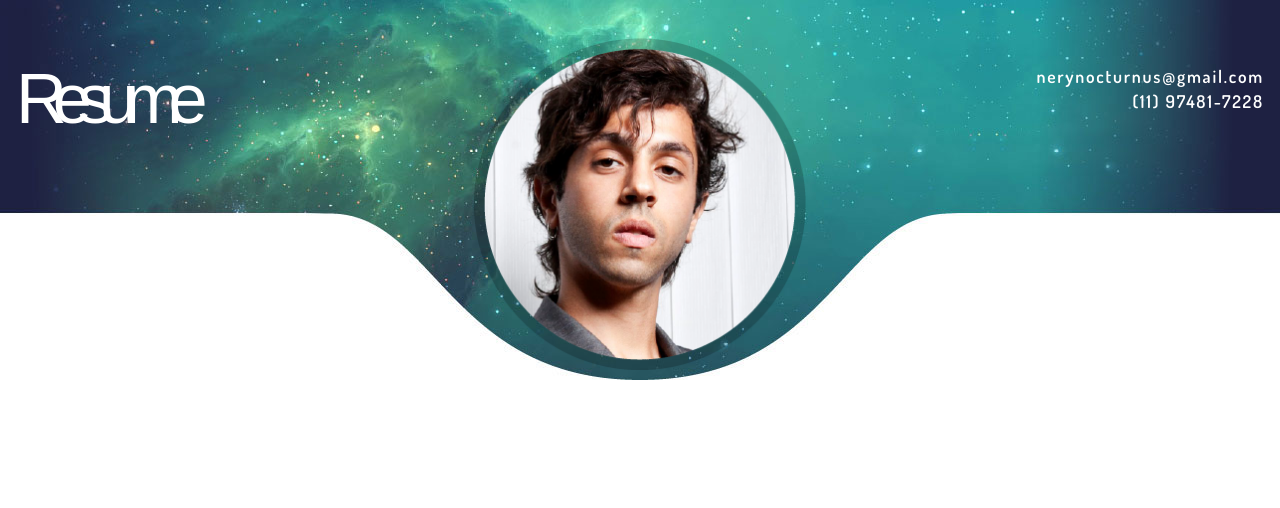
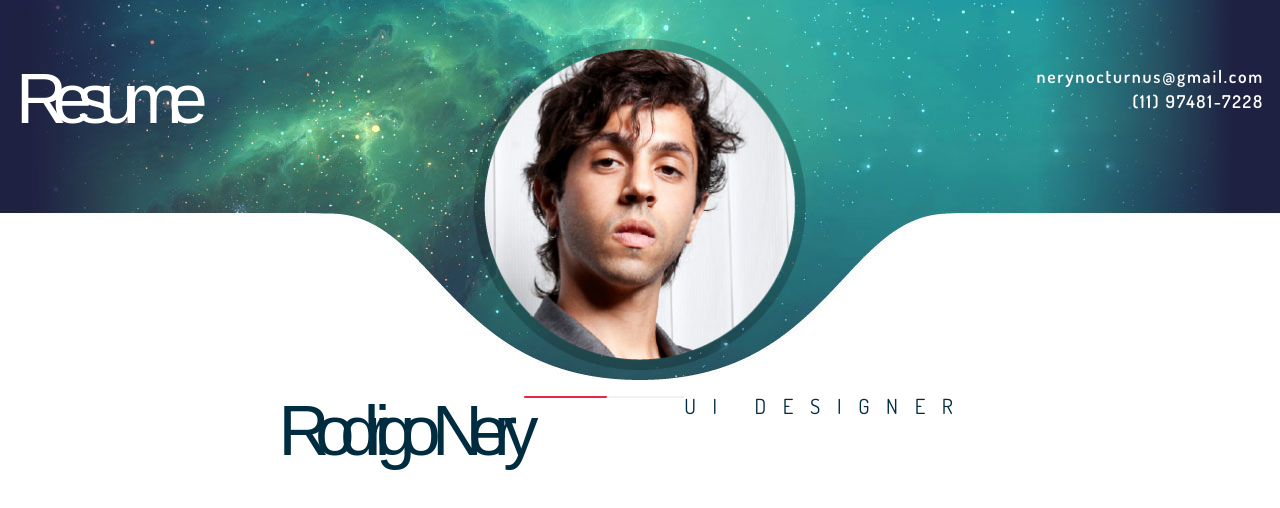
Before and after one commit to rodrigonerysilva/rodrigonery, a plain HTML site: page index.html in a window 1280 px wide. Drawn offline with nearby package versions, Linux system fonts and the light colour scheme.

Commit message:
initial-status-bar

```diff
--- a/css/style.css
+++ b/css/style.css
@@ -115,3 +115,28 @@ header {
 @media screen and (min-width: 768px){
 	.avatar-nery img {margin-top: -6em;}
 }
+
+progress {
+	background-color: var(--light-grey);
+	border: 0;
+	height: 2px;
+	border-radius: 2px;
+}
+progress::-webkit-progress-bar {
+	background-color: var(--light-grey);
+	border: 0;
+	height: 2px;
+	border-radius: 2px;
+}
+progress::-webkit-progress-value {
+	background-color: var(--red);
+	border: 0;
+	height: 2px;
+	border-radius: 2px;
+}
+progress::-moz-progress-bar {
+	background-color: var(--light-grey);
+	border: 0;
+	height: 2px;
+	border-radius: 2px;
+}
--- a/index.html
+++ b/index.html
@@ -27,6 +27,12 @@
 				<img src="img/avatar_nery.png">
 			</div>
 		</header>
-
+		<maim class="container-fluid">
+			<div class="row center-xs col-xs">
+				<h1>Rodrigo Nery</h1>
+				<progress value="52" max="100"></progress>
+				<h3>UI Designer</h3>
+			</div>
+		</maim>
 	</body>
 </html>
```
